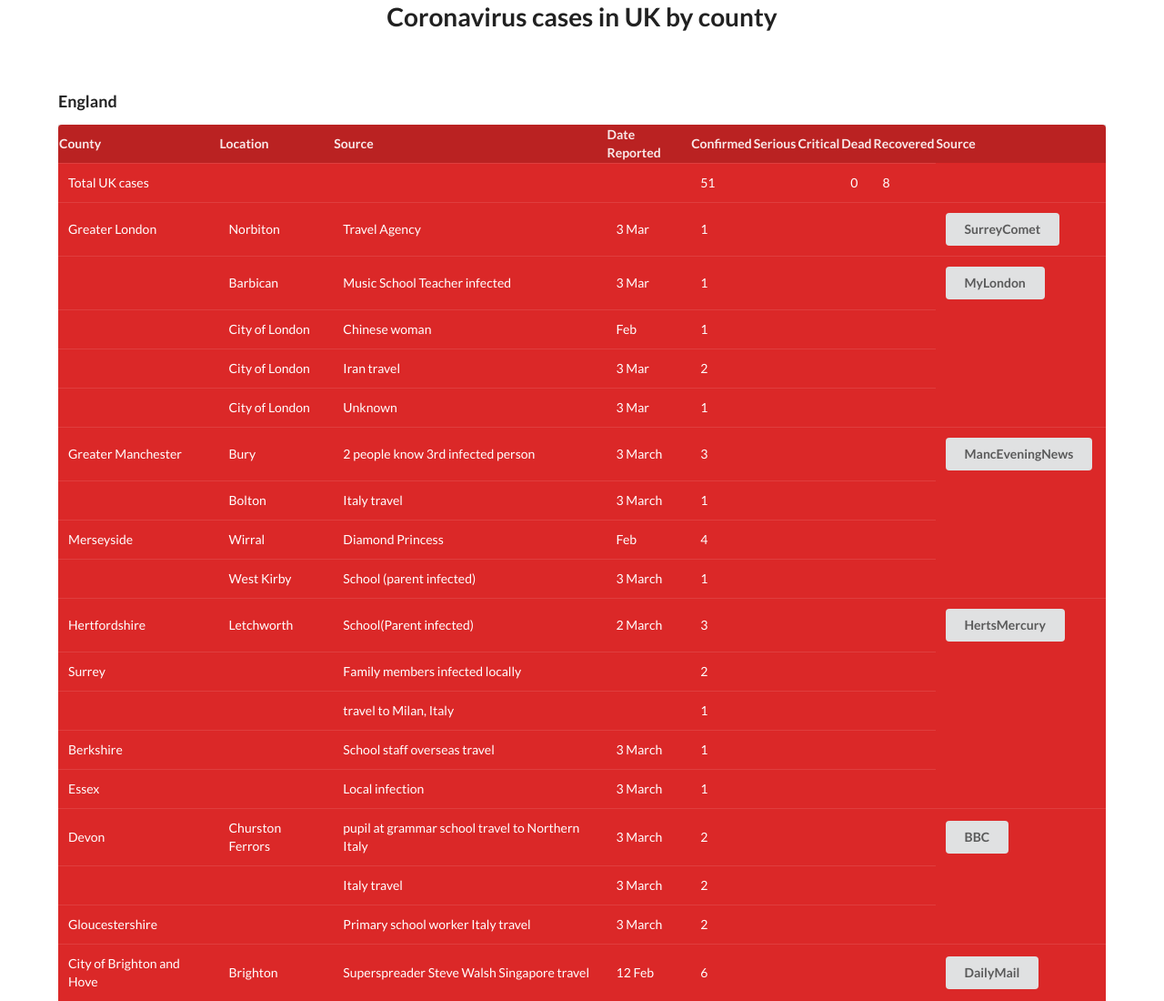
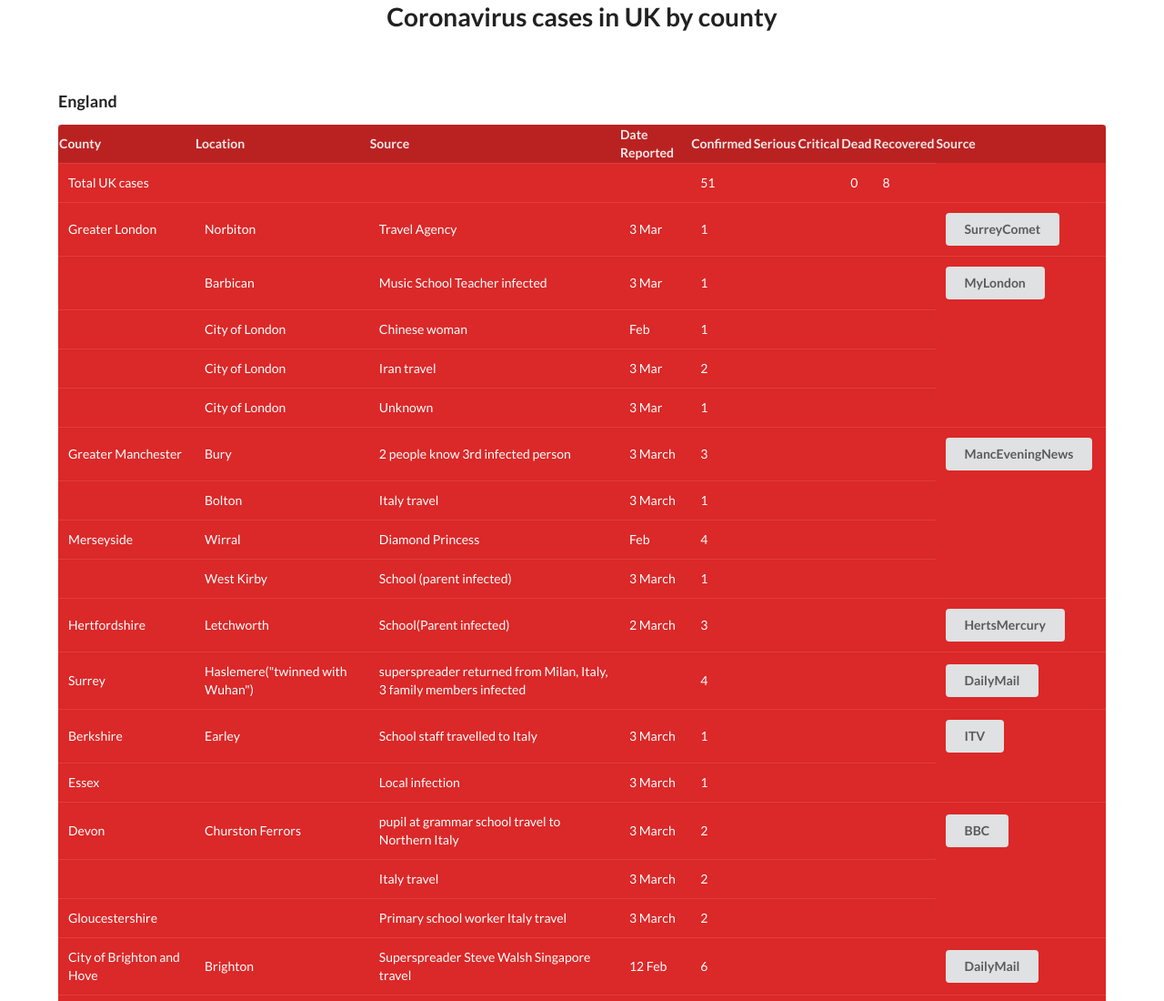
Before and after one commit to eli332/coronavirusUK, a plain HTML site: page index.html in a window 1280 px wide. Shown: the top 1100 px of the page at 91% size. Drawn offline with nearby package versions, Linux system fonts and the light colour scheme.

Commit message:
surrey links

```diff
--- a/index.html
+++ b/index.html
@@ -155,38 +155,30 @@
         </tr>
         <tr>
           <td>Surrey</td>
+          <td>Haslemere("twinned with Wuhan")</td>
+          <td>superspreader returned from Milan, Italy, 3 family members infected</td>
           <td></td>
-          <td>Family members infected locally</td>
-          <td></td>
-          <td>2</td>
+          <td>4</td>
           <td></td>
           <td></td>
           <td></td>
           <td></td>
+          <td><a href ="https://www.dailymail.co.uk/news/article-8064551/Panic-spreads-Surrey-town-family-given-coronavirus-unknown-super-spreader.html"><button class ="ui button">DailyMail</button></a></td>
         </tr>
-        <tr>
-          <td></td>
-          <td></td>
-          <td>travel to Milan, Italy</td>
-          <td></td>
-          <td>1</td>
-          <td></td>
-          <td></td>
-          <td></td>
-          <td></td>
-        </tr>
+
         <tr>
           <td>Berkshire</td>
-          <td></td>
-          <td>School staff overseas travel</td>
+          <td>Earley</td>
+          <td>School staff travelled to Italy</td>
           <td>3 March</td>
           <td>1</td>
           <td></td>
           <td></td>
           <td></td>
           <td></td>
+          <td><a href="https://www.itv.com/news/meridian/2020-03-02/coronavirus-berkshire-schools-close-for-deep-clean-as-patient-numbers-increase-in-the-region/"><button class="ui button">ITV</button></a></td>
         </tr>
-        <tr>
+          <tr>
           <td>Essex</td>
           <td></td>
           <td>Local infection</td>
```
